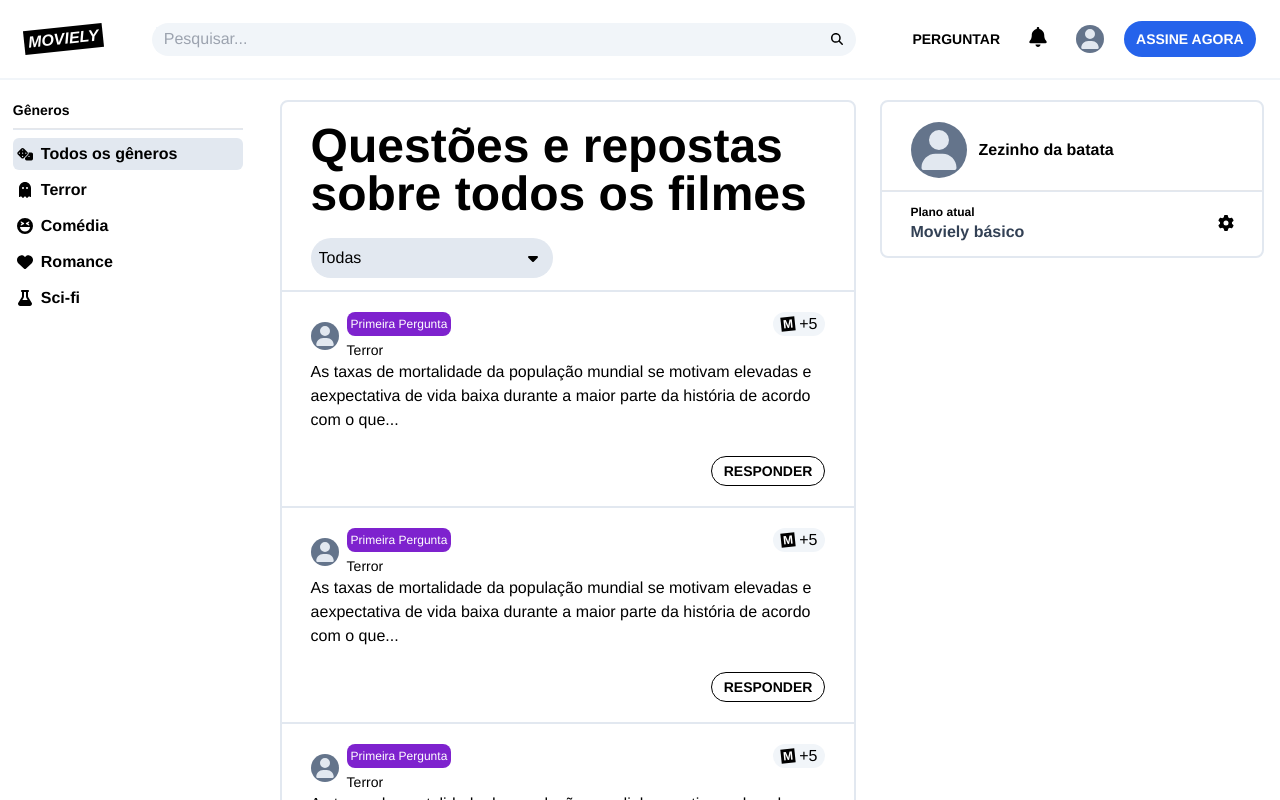
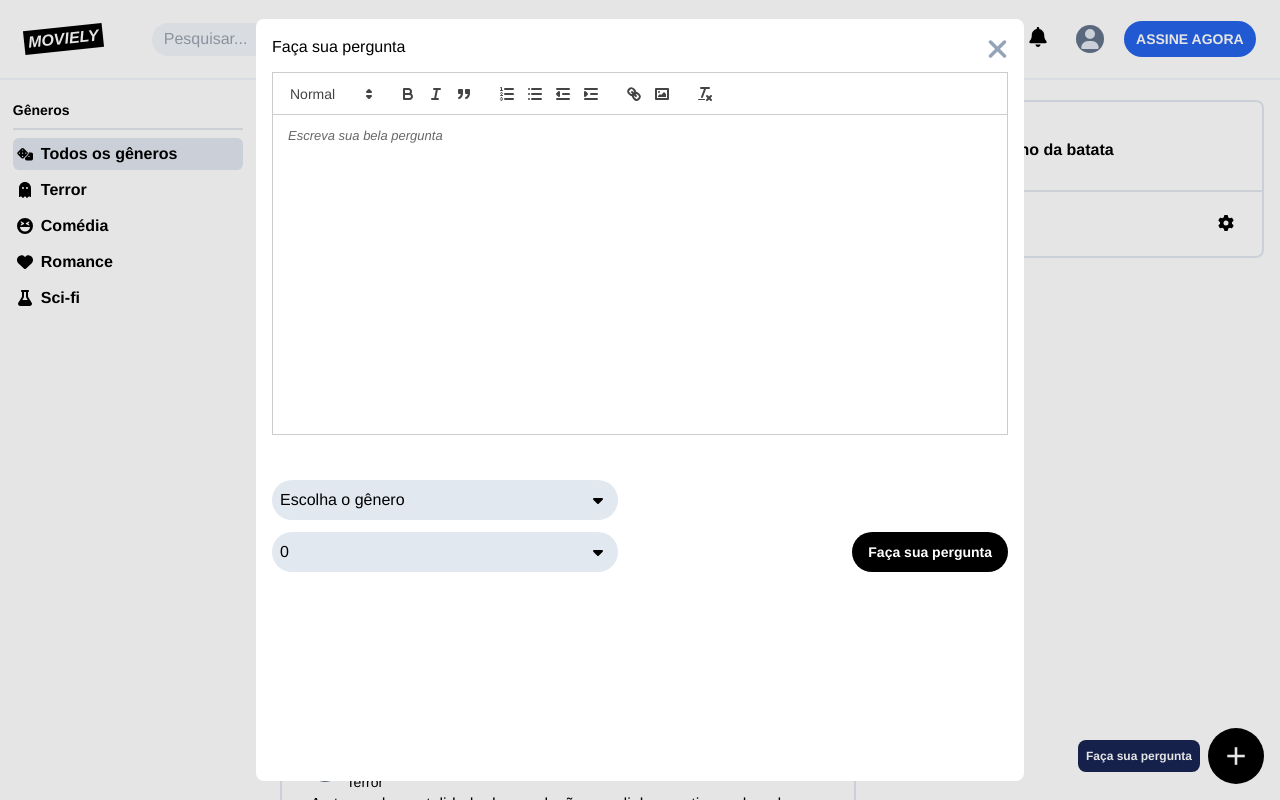
Before and after one commit to Eupou/moviely, a Next.js app: page / in a window 1280 px wide. Both pictures are taken after a click on the button "PERGUNTAR". Shown: the top 800 px of the page. Built offline with nearby package versions, Linux system fonts and the light colour scheme.

Commit message:
feat: add new question button

```diff
--- a/src/app/page.jsx
+++ b/src/app/page.jsx
@@ -1,17 +1,30 @@
+"use client"
+import AddQuestion from "@/components/AddQuestion"
 import Filters from "@/components/Filters"
 import Header from "@/components/Header"
 import Questions from "@/components/Questions"
 import Stats from "@/components/Stats"
+import QuestionModal from "@/components/QuestionModal"
+import { useRef, useState } from "react"
 
 export default function Home() {
+  const buttonRef = useRef(null)
+
+  function toggleQuestion() {
+    document.body.style.overflow = "hidden"
+    buttonRef.current.open()
+  }
+
   return (
     <>
-      <Header />
-      <main className="lg:flex bg-slate-200 md:bg-white md:pb-14">
+      <Header handleClick={toggleQuestion} />
+      <main className="lg:flex bg-slate-200 md:bg-white">
         <Filters />
         <Questions />
         <Stats />
       </main>
+      <AddQuestion handleClick={toggleQuestion} />
+      <QuestionModal ref={buttonRef} />
     </>
   )
 }
--- /dev/null
+++ b/src/components/AddQuestion.jsx
@@ -0,0 +1,15 @@
+export default function AddQuestion({ handleClick }) {
+  return (
+    <div className="sticky bottom-4 z-40 mt-5 flex justify-end items-center w-full">
+      <div className="mr-2 p-2 rounded-lg bg-blue-950 text-white font-bold text-xs">
+        Faça sua pergunta
+      </div>
+      <button
+        onClick={() => handleClick()}
+        className="mr-4 flex items-center justify-center bg-black text-4xl text-white w-14 h-14 rounded-full"
+      >
+        +
+      </button>
+    </div>
+  )
+}
--- a/src/components/Header.jsx
+++ b/src/components/Header.jsx
@@ -3,7 +3,7 @@ import { faUser, faBell } from "@fortawesome/free-solid-svg-icons"
 import Link from "next/link"
 import SearchBar from "./SearchBar"
 
-export default function Header() {
+export default function Header({ handleClick }) {
   return (
     <header className="bg-white flex h-[8vh] sm:h-[10vh] items-center justify-around border-b-2 border-slate-100 sticky top-0 z-50">
       <Link
@@ -15,7 +15,9 @@ export default function Header() {
       <SearchBar />
       <menu className="flex items-center">
         <li className="hidden sm:flex items-center justify-center hover:bg-slate-100  p-2 rounded-full transition">
-          <button className=" text-sm font-bold">PERGUNTAR</button>
+          <button className=" text-sm font-bold" onClick={handleClick}>
+            PERGUNTAR
+          </button>
         </li>
         <li className="hidden md:flex items-center justify-center hover:bg-slate-100 ml-3 p-2 rounded-full transition">
           <button>
--- /dev/null
+++ b/src/components/QuestionModal.jsx
@@ -0,0 +1,104 @@
+"use client"
+import { useRef, forwardRef, useImperativeHandle, useState } from "react"
+import { FontAwesomeIcon } from "@fortawesome/react-fontawesome"
+import { faXmark } from "@fortawesome/free-solid-svg-icons"
+import dynamic from "next/dynamic"
+import Select from "./Select"
+const ReactQuill = dynamic(() => import("react-quill"), { ssr: false })
+import "react-quill/dist/quill.snow.css"
+
+export default forwardRef(function QuestionModal({ props }, ref) {
+  const modules = {
+    toolbar: [
+      [{ header: [1, 2, 3, false] }],
+      ["bold", "italic", "blockquote"],
+      [
+        { list: "ordered" },
+        { list: "bullet" },
+        { indent: "-1" },
+        { indent: "+1" },
+      ],
+      ["link", "image"],
+      ["clean"],
+    ],
+  }
+
+  const formats = {
+    formats: [
+      "header",
+      "bold",
+      "italic",
+      "blockquote",
+      "list",
+      "bullet",
+      "indent",
+      "link",
+      "image",
+    ],
+  }
+
+  const [questionText, setQuestionText] = useState("")
+  const dialogRef = useRef(null)
+
+  function closeModal() {
+    dialogRef.current.close()
+    document.body.style.overflowY = "scroll"
+  }
+
+  useImperativeHandle(ref, () => {
+    return {
+      open() {
+        dialogRef.current.showModal()
+      },
+    }
+  })
+
+  return (
+    <dialog
+      ref={dialogRef}
+      className="z-50 w-full lg:max-w-[60vw] h-full absolute top-0 rounded-lg"
+    >
+      <form method="dialog">
+        <div className="flex flex-col p-4">
+          <div className="flex justify-between">
+            <p>Faça sua pergunta</p>
+            <button onClick={closeModal}>
+              <FontAwesomeIcon className="h-7 text-slate-400" icon={faXmark} />
+            </button>
+          </div>
+
+          <div className="h-[59vh] md:h-[50vh]">
+            <ReactQuill
+              className="h-[40vh] mt-1"
+              theme="snow"
+              placeholder="Escreva sua bela pergunta"
+              value={questionText}
+              onChange={setQuestionText}
+              modules={modules}
+              formats={formats}
+            />
+          </div>
+          <menu>
+            <Select>
+              <option value="">Escolha o gênero</option>
+              <option value="terro">Terror</option>
+              <option value="comedia">Comédia</option>
+              <option value="comedia">Sci-fi</option>
+            </Select>
+            <div className="flex justify-between">
+              <Select className="w-20">
+                <option value="0">0</option>
+                <option value="0">0</option>
+                <option value="0">0</option>
+                <option value="0">0</option>
+              </Select>
+              <button className="mt-3 py-2 px-4 bg-black text-white font-bold text-sm rounded-full">
+                Faça sua pergunta
+              </button>
+            </div>
+          </menu>
+        </div>
+      </form>
+    </dialog>
+  )
+})
```
